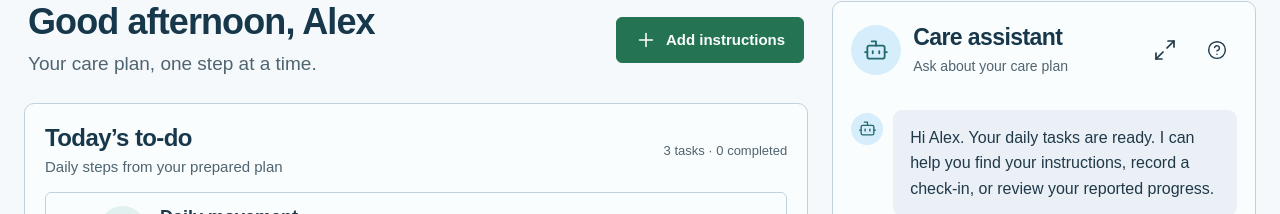
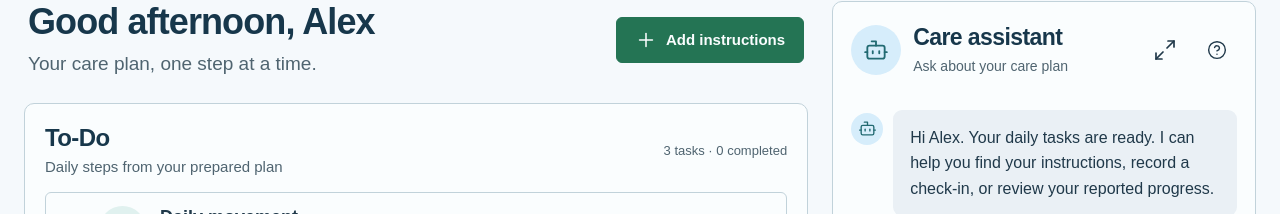
Before and after one commit to greuo/blankPageHackathon, a React (Vite) app in the folder frontend/: page / in a window 1280 px wide. Shown: the part 101-315 px from the top of the page. Built offline with nearby package versions, Linux system fonts and the light colour scheme; a web font is replaced by a local one.

Commit message:
fix(frontend): rename daily task heading to To-Do

```diff
--- a/frontend/src/patient/PatientApp.tsx
+++ b/frontend/src/patient/PatientApp.tsx
@@ -321,7 +321,7 @@ export default function PatientApp() {
               <section className="patient-panel today-tasks">
                 <div className="patient-section-heading">
                   <div>
-                    <h2>Today’s to-do</h2>
+                    <h2>To-Do</h2>
                     <p>Daily steps from your prepared plan</p>
                   </div>
                   <span>
```
